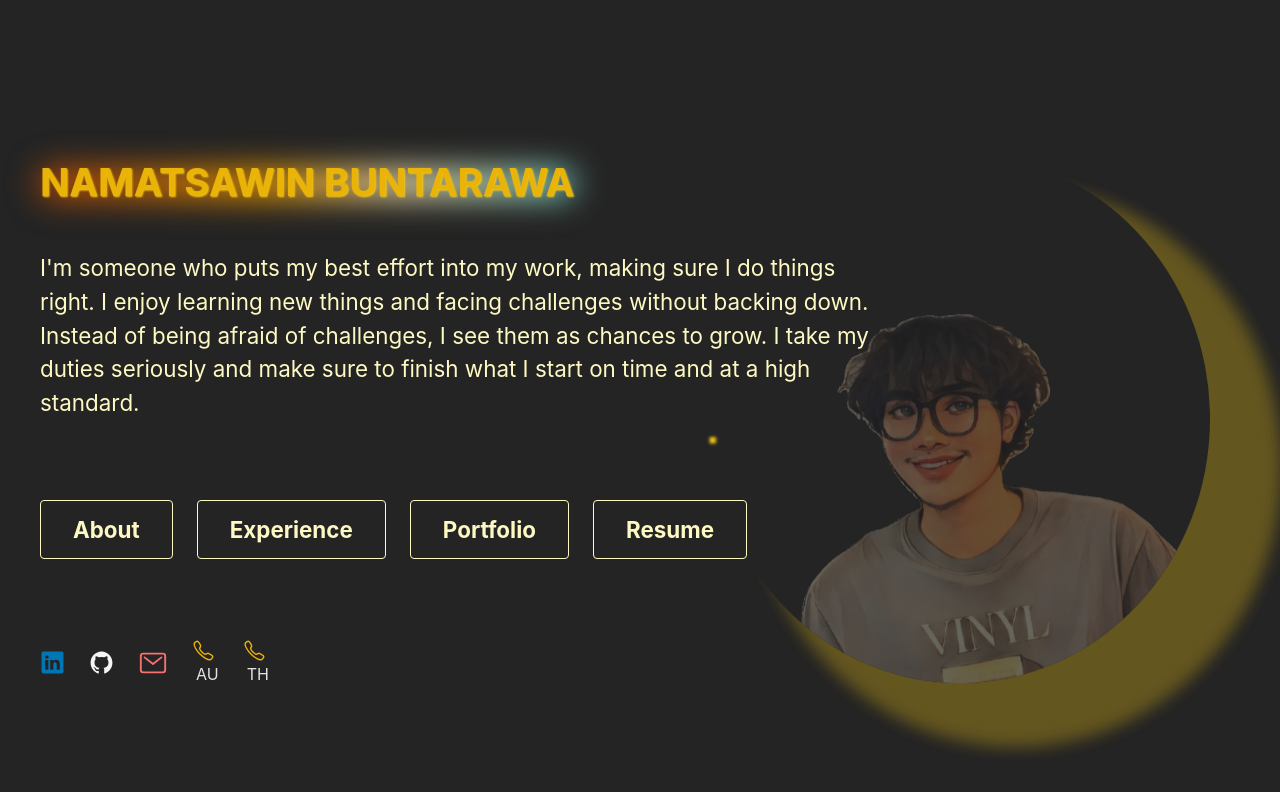
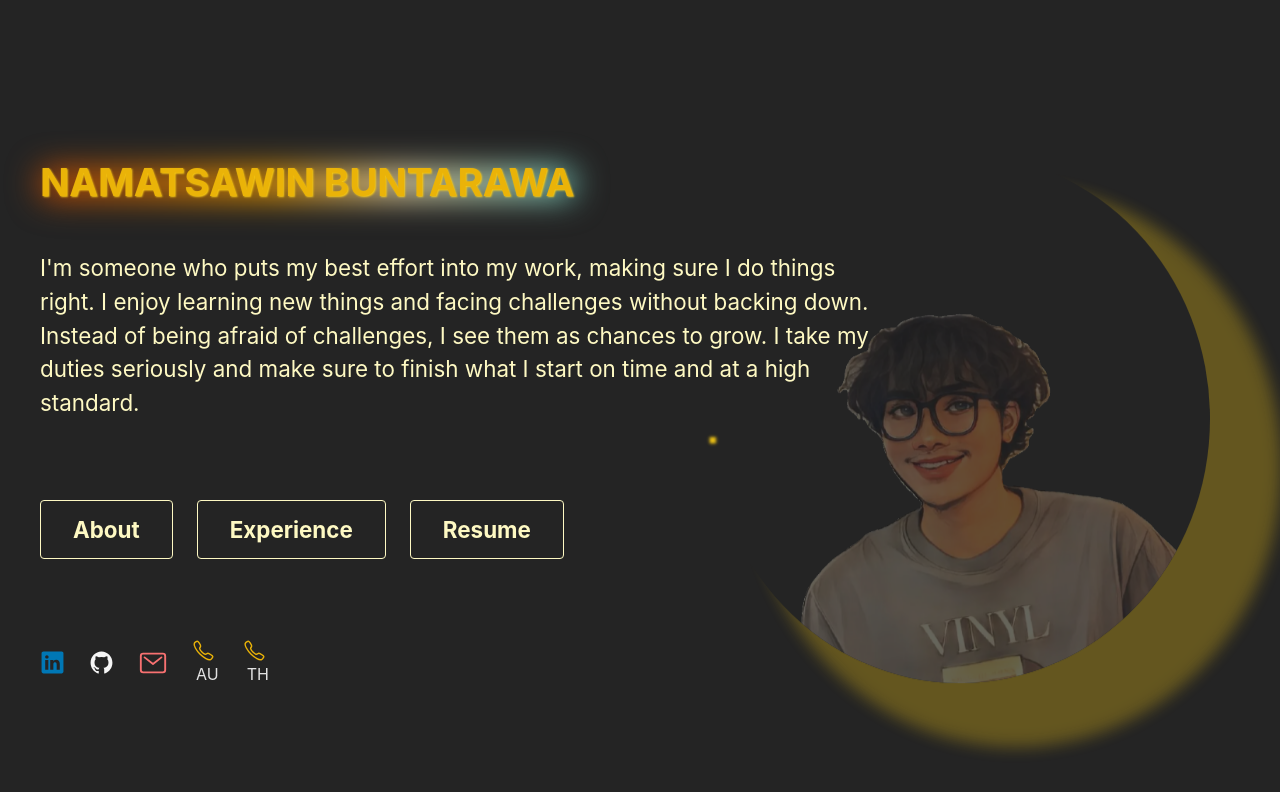
Before and after one commit to namatsawin/namatsawin.github.io, a React (Vite) app: page / in a window 1280 px wide. Shown: the top 792 px of the page. Built offline with nearby package versions, Linux system fonts and the light colour scheme; a web font is replaced by a local one.

Commit message:
hide porfolio button

```diff
--- a/src/App.tsx
+++ b/src/App.tsx
@@ -101,9 +101,9 @@ function App() {
           <Button onClick={() => setExperienceModal(!experienceModal)}>
             Experience
           </Button>
-          <Button onClick={() => setPortfolioModal(!portfolioModal)}>
+          {/* <Button onClick={() => setPortfolioModal(!portfolioModal)}>
             Portfolio
-          </Button>
+          </Button> */}
           <Button onClick={() => setResumeModal(!resumeModal)}>Resume</Button>
         </div>
 
```
